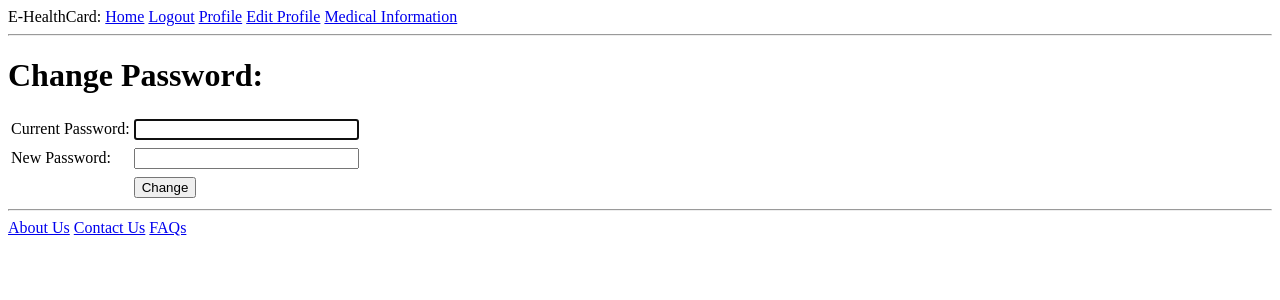
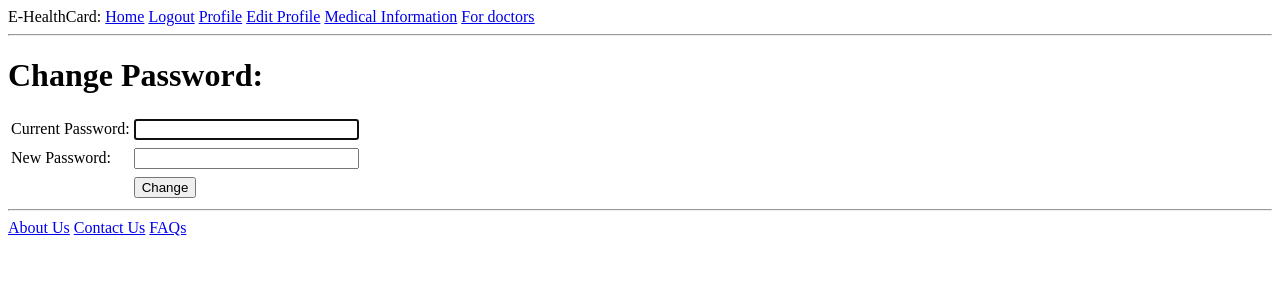
Before and after one commit to ninadsachania/e-healthcard, a Flask app: page /user/changepw in a window 1280 px wide. Shown: the top 300 px of the page. Run offline with Flask 2, Linux system fonts and the light colour scheme; the visitor is signed in with stand-in values (Sample User, id 1); data comes from the database, SQL or seed files in the repository.

Commit message:
Add 'for_doctors' route

```diff
--- a/app/templates/base.html
+++ b/app/templates/base.html
@@ -26,6 +26,7 @@
         <a href="{{ url_for('account', id=current_user.id) }}">Profile</a>
         <a href="{{ url_for('edit_profile') }}">Edit Profile</a>
         <a href="{{ url_for('medical_information') }}">Medical Information</a>
+        <a href="{{ url_for('for_doctors') }}">For doctors</a>
         {% endif %}
     </div>
     {% with messages = get_flashed_messages() %}
```
